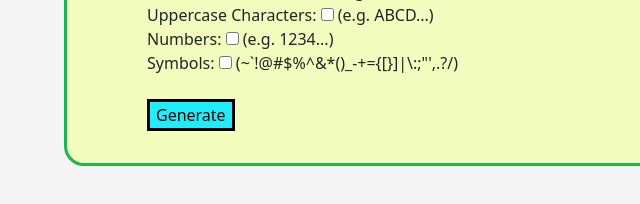
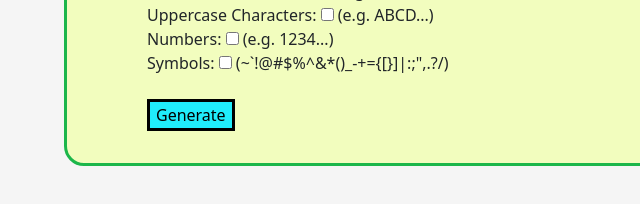
Before and after one commit to theksbd/RandomPasswordGenerator_Web, a plain HTML site: page index.html in a window 1280 px wide. Shown: the part 190-394 px from the top of the page, 0-640 px from the left. Drawn offline with nearby package versions, Linux system fonts and the light colour scheme.

```diff
--- a/index.html
+++ b/index.html
@@ -58,7 +58,7 @@
         <label for="symbol">
           Symbols:
           <input type="checkbox" id="symbol" name="symbol" />
-          (~`!@#$%^&*()_-+={[}]|\:;"',.?/)
+          (~`!@#$%^&*()_-+={[}]|:;",.?/)
         </label>
       </div>
     </div>
```
